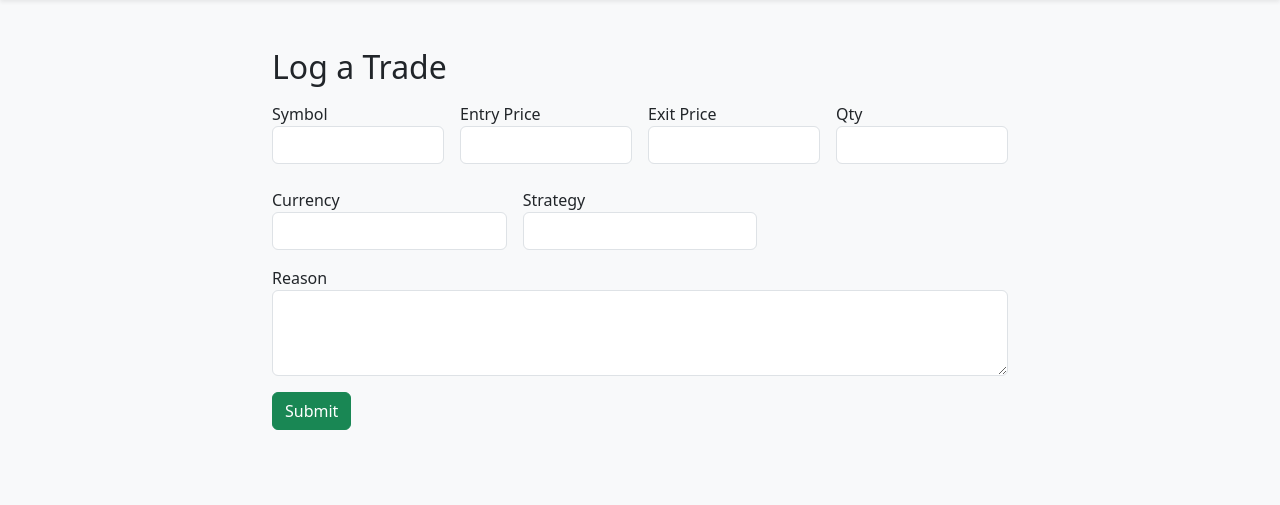
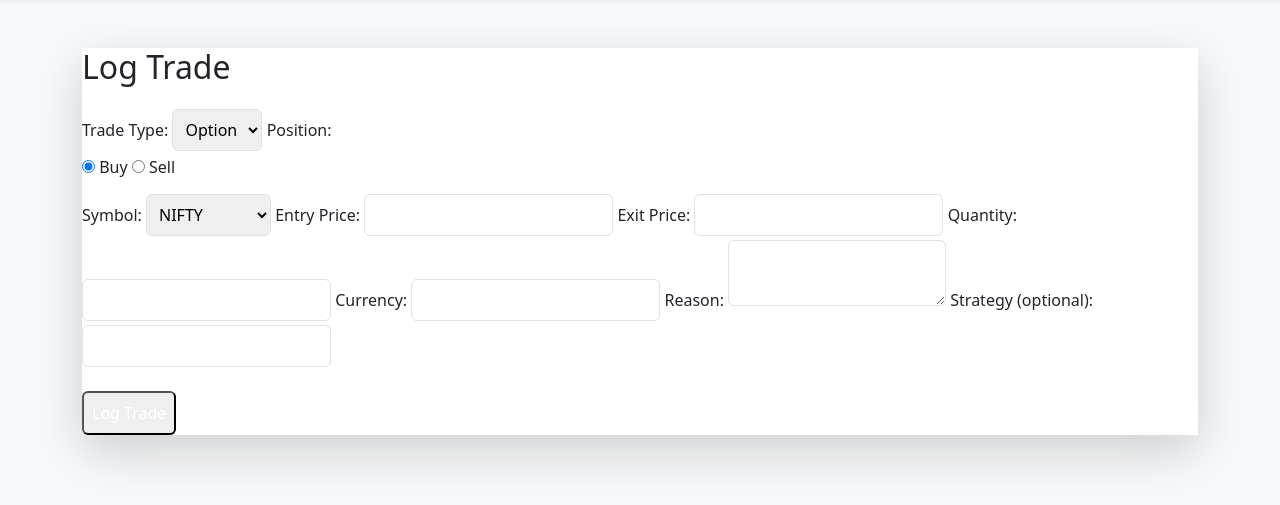
Before and after one commit to BeamingMonkey/option-journal-, a Flask app: page /log in a window 1280 px wide. Shown: the part 56-561 px from the top of the page. Run offline with Flask 2, Linux system fonts and the light colour scheme; the visitor is signed in with stand-in values (Sample User, id 1); some libraries are stand-ins or nearby versions.

Commit message:
Update log_trade.html

```diff
--- a/templates/log_trade.html
+++ b/templates/log_trade.html
@@ -1,22 +1,83 @@
 {% extends "base.html" %}
+
 {% block content %}
-<div class="row justify-content-center">
-  <div class="col-md-8">
-    <h2>Log a Trade</h2>
-    <form method="post" class="mt-3">
-      <div class="row g-3">
-        <div class="col-md-3"><label>Symbol</label><input name="symbol" class="form-control" required></div>
-        <div class="col-md-3"><label>Entry Price</label><input name="entry" type="number" step="0.01" class="form-control" required></div>
-        <div class="col-md-3"><label>Exit Price</label><input name="exit" type="number" step="0.01" class="form-control" required></div>
-        <div class="col-md-3"><label>Qty</label><input name="qty" type="number" class="form-control" required></div>
-      </div>
-      <div class="row g-3 mt-2">
-        <div class="col-md-4"><label>Currency</label><input name="currency" class="form-control" required></div>
-        <div class="col-md-4"><label>Strategy</label><input name="strategy" class="form-control"></div>
-      </div>
-      <div class="mt-3"><label>Reason</label><textarea name="reason" class="form-control" rows="3" required></textarea></div>
-      <button type="submit" class="btn btn-success mt-3">Submit</button>
+<div class="max-w-2xl mx-auto mt-8 p-6 rounded-lg shadow-lg bg-white">
+    <h2 class="text-2xl font-bold text-gray-700">Log Trade</h2>
+    <form method="POST">
+        <!-- Trade Type -->
+        <label for="trade_type" class="block mt-4">Trade Type:</label>
+        <select id="trade_type" name="trade_type" class="mt-1 block w-full p-2 border rounded">
+            <option value="Option">Option</option>
+            <option value="Future">Future</option>
+            <option value="Stock">Stock</option>
+            <option value="Forex">Forex</option>
+            <option value="Crypto">Crypto</option>
+        </select>
+
+        <!-- Position -->
+        <label class="block mt-4">Position:</label>
+        <div class="flex space-x-4 mt-1">
+            <label><input type="radio" name="position" value="buy" checked> Buy</label>
+            <label><input type="radio" name="position" value="sell"> Sell</label>
+        </div>
+
+        <!-- Symbol -->
+        <label for="symbol" class="block mt-4">Symbol:</label>
+        <select id="symbol" name="symbol" class="mt-1 block w-full p-2 border rounded">
+            <!-- Options populated by JS -->
+        </select>
+
+        <!-- Entry, Exit, Quantity, Currency, Reason, Strategy -->
+        <label for="entry" class="block mt-4">Entry Price:</label>
+        <input type="text" id="entry" name="entry" required class="mt-1 block w-full p-2 border rounded">
+
+        <label for="exit" class="block mt-4">Exit Price:</label>
+        <input type="text" id="exit" name="exit" required class="mt-1 block w-full p-2 border rounded">
+
+        <label for="qty" class="block mt-4">Quantity:</label>
+        <input type="number" id="qty" name="qty" required class="mt-1 block w-full p-2 border rounded">
+
+        <label for="currency" class="block mt-4">Currency:</label>
+        <input type="text" id="currency" name="currency" required class="mt-1 block w-full p-2 border rounded">
+
+        <label for="reason" class="block mt-4">Reason:</label>
+        <textarea id="reason" name="reason" required class="mt-1 block w-full p-2 border rounded"></textarea>
+
+        <label for="strategy" class="block mt-4">Strategy (optional):</label>
+        <input type="text" id="strategy" name="strategy" class="mt-1 block w-full p-2 border rounded">
+
+        <div class="mt-4">
+            <button type="submit" class="bg-blue-600 text-white rounded p-2">Log Trade</button>
+        </div>
     </form>
-  </div>
 </div>
+
+<!-- JavaScript for Dynamic Symbols -->
+<script>
+const symbols = {
+    "Option": ["NIFTY", "BANKNIFTY", "RELIANCE", "INFY", "TCS"],
+    "Future": ["NIFTY_FUT", "BANKNIFTY_FUT", "RELIANCE_FUT", "INFY_FUT", "TCS_FUT"],
+    "Stock": ["RELIANCE", "INFY", "TCS", "HDFCBANK", "ICICIBANK"],
+    "Forex": ["USDINR", "EURUSD", "GBPUSD", "USDJPY", "USDCAD"],
+    "Crypto": ["BTCUSD", "ETHUSD", "XRPUSD", "LTCUSD", "BCHUSD"]
+};
+
+function populateSymbols() {
+    const tradeType = document.getElementById("trade_type").value;
+    const symbolSelect = document.getElementById("symbol");
+    symbolSelect.innerHTML = ""; // Clear existing options
+    symbols[tradeType].forEach(sym => {
+        const option = document.createElement("option");
+        option.value = sym;
+        option.text = sym;
+        symbolSelect.appendChild(option);
+    });
+}
+
+// Event Listeners
+document.getElementById("trade_type").addEventListener("change", populateSymbols);
+
+// Populate initial
+populateSymbols();
+</script>
 {% endblock %}
```
